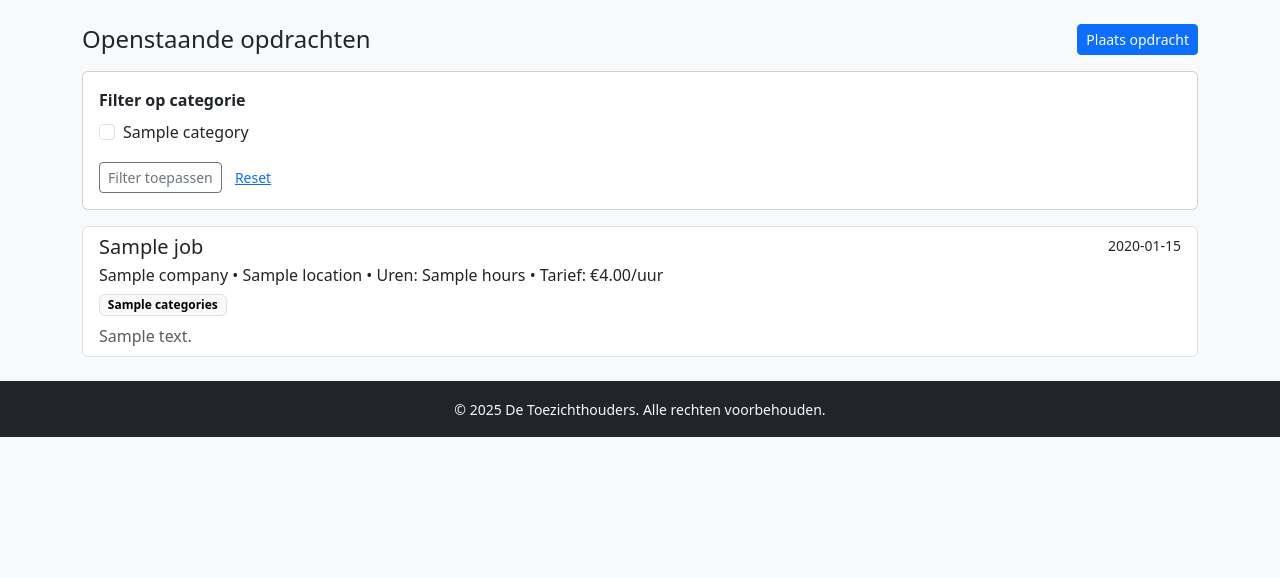
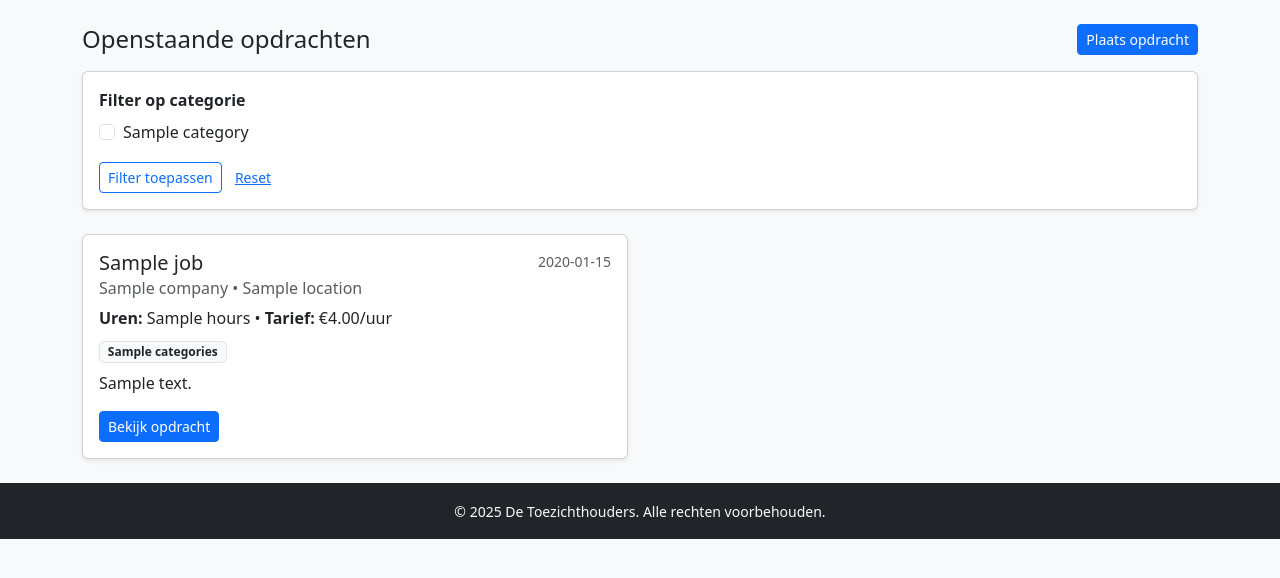
Before and after one commit to OostersBeheer/DeToezichthouders, a Flask app: template templates/index.html in a window 1280 px wide. Shown: the part 56-634 px from the top of the page. Run offline with Flask 3, Linux system fonts and the light colour scheme; the template is opened without the code that fills it: most values are stand-ins (such as "Sample title", 1, 10 or a date in 2020).

Commit message:
index.html

```diff
--- a/templates/index.html
+++ b/templates/index.html
@@ -1,14 +1,14 @@
 {% extends "base.html" %}
+
 {% block content %}
   <div class="d-flex justify-content-between align-items-center mb-3">
     <h1 class="h4 m-0">Openstaande opdrachten</h1>
     <a class="btn btn-primary btn-sm" href="{{ url_for('admin') }}">Plaats opdracht</a>
   </div>
 
-  <form method="get" class="card mb-3">
+  <!-- Filters -->
+  <form method="get" class="card mb-4 shadow-sm">
     <div class="card-body">
-      <div class="row g-3 align-items-center">
-        <div class="col-12">
       <div class="fw-semibold mb-2">Filter op categorie</div>
       <div class="d-flex flex-wrap gap-3">
         {% for slug, label in categories %}
@@ -18,11 +18,9 @@
           </label>
         {% endfor %}
       </div>
-        </div>
-        <div class="col-12">
-          <button class="btn btn-sm btn-outline-secondary" type="submit">Filter toepassen</button>
+      <div class="mt-3">
+        <button class="btn btn-sm btn-outline-primary" type="submit">Filter toepassen</button>
         <a class="btn btn-sm btn-link" href="{{ url_for('index') }}">Reset</a>
-        </div>
       </div>
     </div>
   </form>
@@ -31,28 +29,38 @@
     <div class="alert alert-info">Geen opdrachten gevonden met deze filters.</div>
   {% endif %}
 
-  <div class="list-group">
+  <!-- Vacature cards -->
+  <div class="row g-4">
     {% for job in jobs %}
-      <a href="{{ url_for('job_detail', job_id=job['id']) }}" class="list-group-item list-group-item-action">
-        <div class="d-flex w-100 justify-content-between">
-          <h5 class="mb-1">{{ job['title'] }}</h5>
-          <small>{{ job['created_at'][:10] }}</small>
+      <div class="col-md-6">
+        <div class="card h-100 shadow-sm">
+          <div class="card-body d-flex flex-column">
+            <div class="d-flex justify-content-between">
+              <h5 class="card-title">{{ job['title'] }}</h5>
+              <small class="text-muted">{{ job['created_at'][:10] }}</small>
             </div>
-        <p class="mb-1">
-          {% if job['company'] %}{{ job['company'] }} • {% endif %}
-          {% if job['location'] %}{{ job['location'] }} • {% endif %}
-          Uren: {{ job['hours'] }} • Tarief: €{{ '%.2f'|format(job['rate']) }}/uur
-        </p>
+            <h6 class="card-subtitle mb-2 text-muted">
+              {% if job['company'] %}{{ job['company'] }}{% endif %}
+              {% if job['location'] %} • {{ job['location'] }}{% endif %}
+            </h6>
+            <p class="mb-2"><strong>Uren:</strong> {{ job['hours'] }} • <strong>Tarief:</strong> €{{ '%.2f'|format(job['rate']) }}/uur</p>
+
             {% set cats = (job['categories'] or '').split(',') %}
             {% if cats and cats[0] != '' %}
-          <div class="mt-1">
+              <div class="mb-2">
                 {% for c in cats %}
-              <span class="badge text-bg-light border me-1">{{ c|capitalize }}</span>
+                  <span class="badge bg-light text-dark border">{{ c|capitalize }}</span>
                 {% endfor %}
               </div>
             {% endif %}
-        <div class="text-muted mt-2" style="white-space: nowrap; overflow: hidden; text-overflow: ellipsis;">{{ job['description'] }}</div>
-      </a>
+
+            <p class="card-text text-truncate">{{ job['description'] }}</p>
+            <div class="mt-auto">
+              <a href="{{ url_for('job_detail', job_id=job['id']) }}" class="btn btn-sm btn-primary">Bekijk opdracht</a>
+            </div>
+          </div>
+        </div>
+      </div>
     {% endfor %}
   </div>
 {% endblock %}
```
Lines whose indentation alone changed are shown as unchanged.
